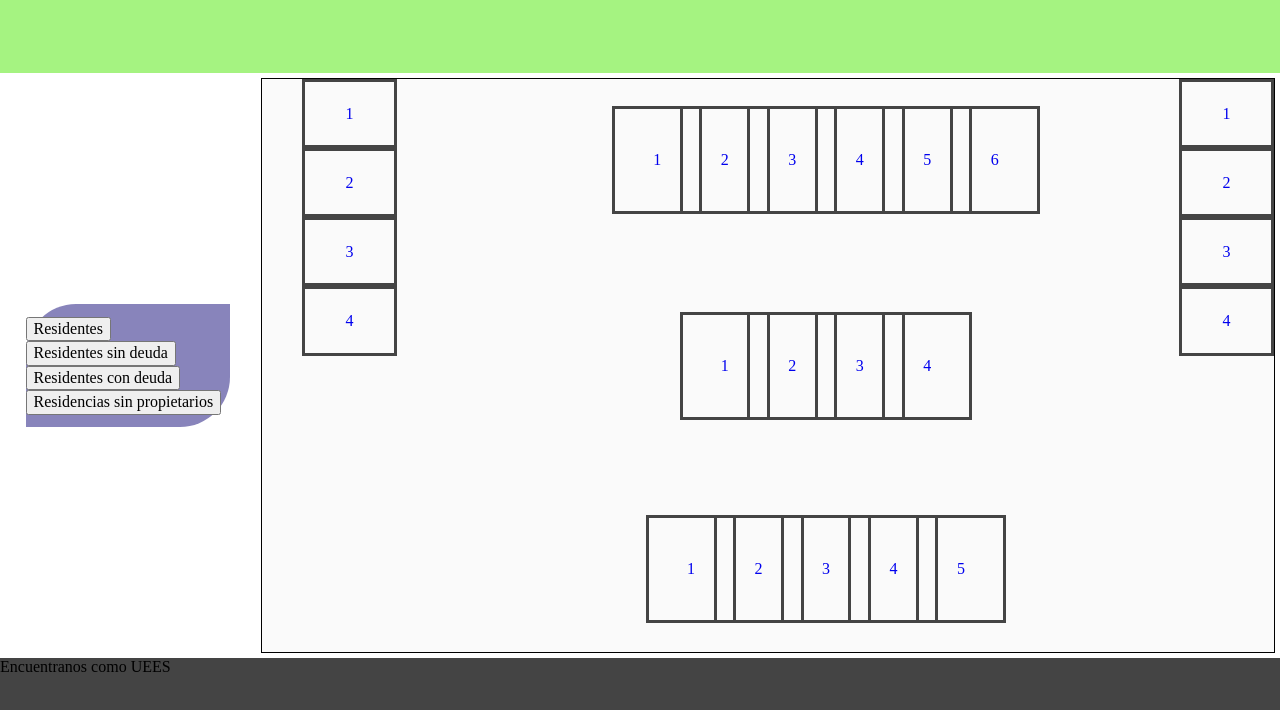
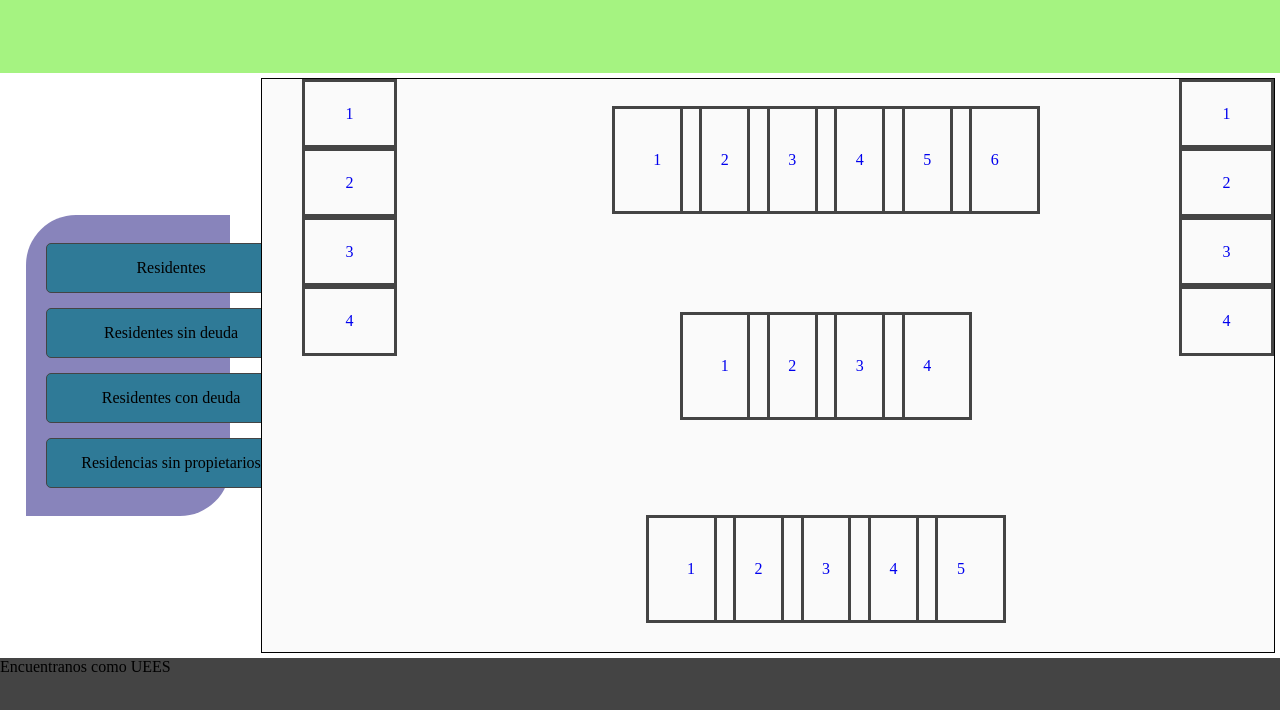
Before and after one commit to joselalangui/Proyecto-de-Desarrollo-Web, a website: page administrador.html in a window 1280 px wide. Shown: the part 48-758 px from the top of the page. Drawn offline with nearby package versions, Linux system fonts and the light colour scheme.

Commit message:
modificacion del menu

```diff
--- a/administrador.css
+++ b/administrador.css
@@ -20,14 +20,15 @@
 }
 
 
-.admin_aside a {
+.admin_aside .menu {
     display: block;
-    text-align: center;
-    margin: 15px 4%;
+    height: 50px;
+    width: 250px;
+    margin: 15px 10%;
     padding: 15px 5px;
     border: 1px solid #444;
     border-radius: 5px;
-    background-color: antiquewhite;
+    background-color: #2f7a97;
 }
 .admin_aside {
     width: 80%;
```
